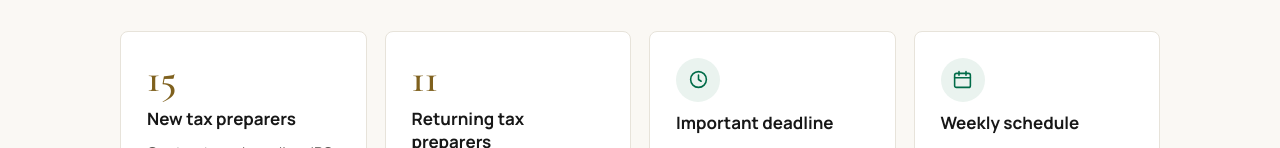
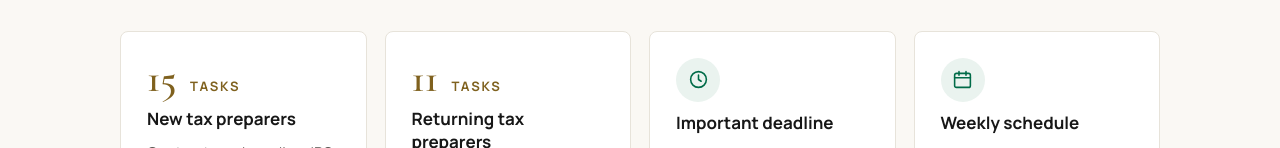
Before and after one commit to arieljrmendoza29-cyber/FTA-CHECKLIST-APP-1.1, a plain HTML site: page index.html in a window 1280 px wide. Shown: the part 848-996 px from the top of the page. Drawn offline with nearby package versions, Linux system fonts and the light colour scheme; no server answers.

Commit message:
Add task counts to tax preparer cards
Updated card elements to include task counts for new and returning tax preparers.

```diff
--- a/index.html
+++ b/index.html
@@ -69,6 +69,7 @@ section{padding:clamp(48px,6vw,80px) 0;overflow-x:clip}
 .card{background:#fff;border:1px solid var(--line);border-radius:8px;padding:26px;display:flex;flex-direction:column;gap:10px;transition:transform .25s,box-shadow .25s,border-color .25s}
 .card:hover{transform:translateY(-4px);box-shadow:0 12px 28px rgba(23,23,23,.08);border-color:var(--gold)}
 .card p{font-size:15px;color:var(--muted)}
+.card .num small{font-family:Manrope,"Helvetica Neue",Arial,sans-serif;font-size:13px;font-weight:700;letter-spacing:.14em;text-transform:uppercase;color:var(--gold-text);margin-left:4px}
 .card .num{font-family:"Cormorant Garamond",Georgia,serif;font-size:40px;font-weight:600;line-height:1;color:var(--gold-text)}
 .icon{width:44px;height:44px;border-radius:50%;background:var(--mint);display:flex;align-items:center;justify-content:center}
 .icon svg{width:21px;height:21px;stroke:var(--emerald);fill:none;stroke-width:1.8;stroke-linecap:round;stroke-linejoin:round}
@@ -132,8 +133,8 @@ footer .copy{width:100%;border-top:1px solid rgba(201,162,77,.5);padding-top:20p
 <section class="ivory"><div class="wrap">
   <div class="head rv"><span class="eyebrow">What's inside</span><h2>Four parts, one app.</h2></div>
   <div class="cards">
-    <div class="card rv"><span class="num">15</span><h3>New tax preparers</h3><p>Contracts, onboarding, IRS training, your PTIN, Skool Academy and building your brand.</p></div>
-    <div class="card rv"><span class="num">11</span><h3>Returning tax preparers</h3><p>Renewals, refresher training, updated details and your client intake form.</p></div>
+    <div class="card rv"><span class="num">15 <small>tasks</small></span><h3>New tax preparers</h3><p>Contracts, onboarding, IRS training, your PTIN, Skool Academy and building your brand.</p></div>
+    <div class="card rv"><span class="num">11 <small>tasks</small></span><h3>Returning tax preparers</h3><p>Renewals, refresher training, updated details and your client intake form.</p></div>
     <div class="card rv"><span class="icon"><svg viewBox="0 0 24 24" aria-hidden="true"><circle cx="12" cy="12" r="9"/><path d="M12 7v5l3 2"/></svg></span><h3>Important deadline</h3><p>What must be done first, with a live countdown to the due date.</p></div>
     <div class="card rv"><span class="icon"><svg viewBox="0 0 24 24" aria-hidden="true"><rect x="3" y="5" width="18" height="16" rx="2"/><path d="M3 10h18M8 3v4M16 3v4"/></svg></span><h3>Weekly schedule</h3><p>Sunday Success Sessions and Thursday Study Hall, all on Zoom.</p></div>
   </div>
```
